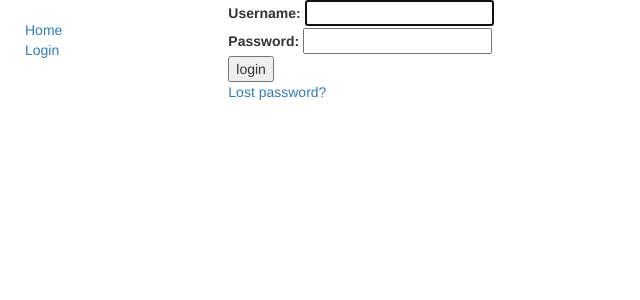
After one commit to romanannaev/ServiceStation, a Django app: page /accounts/login/ in a window 1280 px wide. The commit adds this page. Shown: the top 300 px of the page, without its empty margins (0-640 px from the left). Run offline with Django 3.2, Linux system fonts and the light colour scheme; some libraries are stand-ins or nearby versions.

Commit message:
added templates,urls,settings authentications

```diff
--- a/stationApp/templates/base_generic.html
+++ b/stationApp/templates/base_generic.html
@@ -24,10 +24,20 @@
                 {% block sidebar %}
                 <ul class="sidebar-nav">
                     <li><a href="{% url 'index' %}">Home</a></li>
+                    {% if user.is_authenticated %}
+                    <li><a href="{% url 'logout'%}?next={{request.path}}">Logout</a></li>
+                    {% else %}
+                    <li><a href="{% url 'login'%}?next={{request.path}}">Login</a></li>
+                    {% endif %}
+                </ul>
+                {% if user.is_staff %}
+                <ul class="sidebar-nav">
+                    <li>Staff: {{ user.get_username }}</li>
                     <li><a href="{% url 'clients' %}">All Clients</a></li>
                     <li><a href="{% url 'cars' %}">All Cars</a></li>
                     <li><a href="{% url 'orders' %}">All Orders</a></li>
                 </ul>
+                {% endif %}
                 {% endblock %}
             </div>
             <div class="col-sm-10 ">
--- a/stationEngine/settings.py
+++ b/stationEngine/settings.py
@@ -55,7 +55,7 @@ ROOT_URLCONF = 'stationEngine.urls'
 TEMPLATES = [
     {
         'BACKEND': 'django.template.backends.django.DjangoTemplates',
-        'DIRS': ['./templates'],
+        'DIRS': ['./templates',],
         'APP_DIRS': True,
         'OPTIONS': {
             'context_processors': [
@@ -119,3 +119,6 @@ USE_TZ = True
 # https://docs.djangoproject.com/en/2.2/howto/static-files/
 
 STATIC_URL = '/static/'
+# Redirect to home URL after login (Default redirects to /accounts/profile/)
+LOGIN_REDIRECT_URL = '/'
+EMAIL_BACKEND = 'django.core.mail.backends.console.EmailBackend'
--- a/stationEngine/urls.py
+++ b/stationEngine/urls.py
@@ -34,3 +34,10 @@ urlpatterns += [
 from django.conf import settings
 from django.conf.urls.static import static
 urlpatterns += static(settings.STATIC_URL, document_root=settings.STATIC_ROOT)
+
+#Add Django site authentication urls (for login, logout, password management)
+from django.conf.urls import url
+
+urlpatterns += [
+    url(r'^accounts/', include('django.contrib.auth.urls')),
+]
--- /dev/null
+++ b/templates/registration/login.html
@@ -0,0 +1,39 @@
+{% extends "base_generic.html" %}
+
+{% block content %}
+
+{% if form.errors %}
+<p>Your username and password didn't match. Please try again.</p>
+{% endif %}
+
+{% if next %}
+    {% if user.is_authenticated %}
+    <p>Your account doesn't have access to this page. To proceed,
+    please login with an account that has access.</p>
+    {% else %}
+    <p>Please login to see this page.</p>
+    {% endif %}
+{% endif %}
+
+<form method="post" action="{% url 'login' %}">
+{% csrf_token %}
+
+<div>
+  <td>{{ form.username.label_tag }}</td>
+  <td>{{ form.username }}</td>
+</div>
+<div>
+  <td>{{ form.password.label_tag }}</td>
+  <td>{{ form.password }}</td>
+</div>
+
+<div>
+  <input type="submit" value="login" />
+  <input type="hidden" name="next" value="{{ next }}" />
+</div>
+</form>
+
+{# Assumes you setup the password_reset view in your URLconf #}
+<p><a href="{% url 'password_reset' %}">Lost password?</a></p>
+
+{% endblock %}
--- /dev/null
+++ b/templates/registration/password_reset_done.html
@@ -0,0 +1,4 @@
+{% extends "base_generic.html" %}
+{% block content %}
+<p>We've emailed you instructions for setting your password. If they haven't arrived in a few minutes, check your spam folder.</p>
+{% endblock %}
--- /dev/null
+++ b/templates/registration/password_reset_email.html
@@ -0,0 +1,2 @@
+Someone asked for password reset for email {{ email }}. Follow the link below:
+{{ protocol}}://{{ domain }}{% url 'password_reset_confirm' uidb64=uid token=token %}
```
Also changed, not shown: templates/registration/logged_out.html (added, +7 -0 lines), templates/registration/password_reset_complete.html (added, +7 -0 lines), templates/registration/password_reset_confirm.html (added, +33 -0 lines), templates/registration/password_reset_form.html (added, +10 -0 lines).
